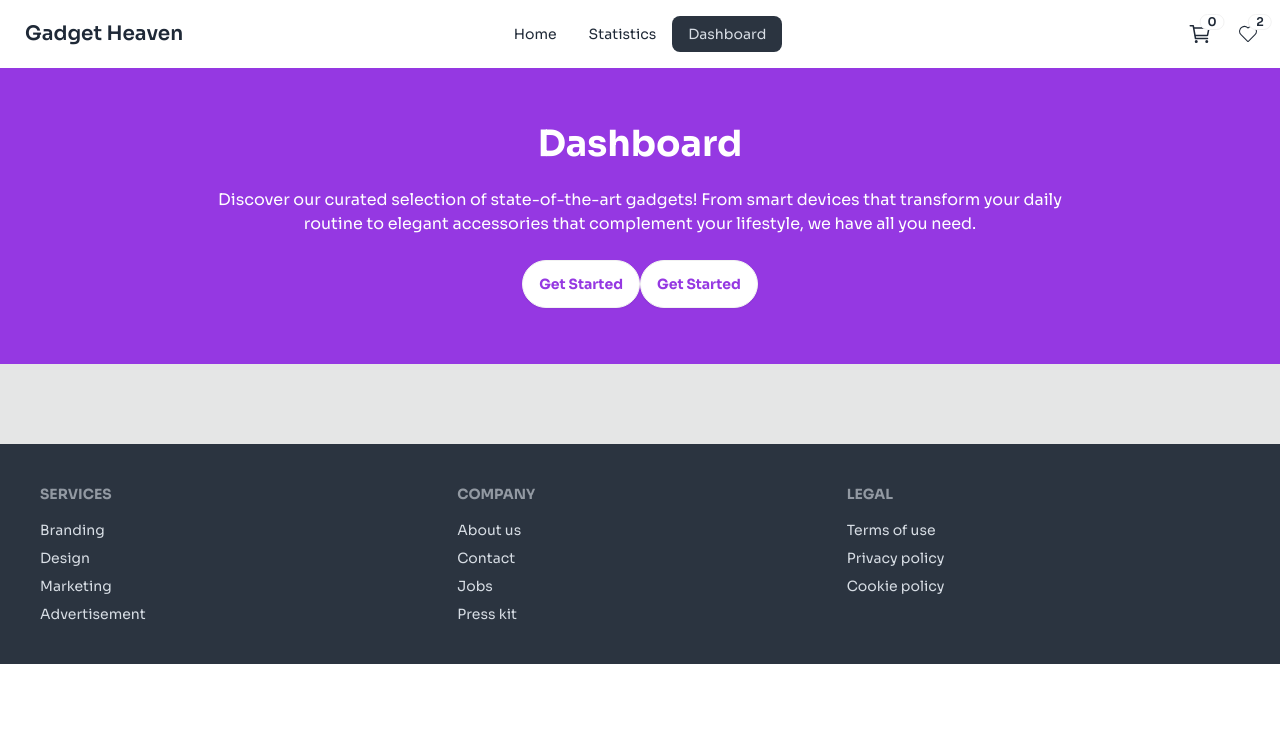
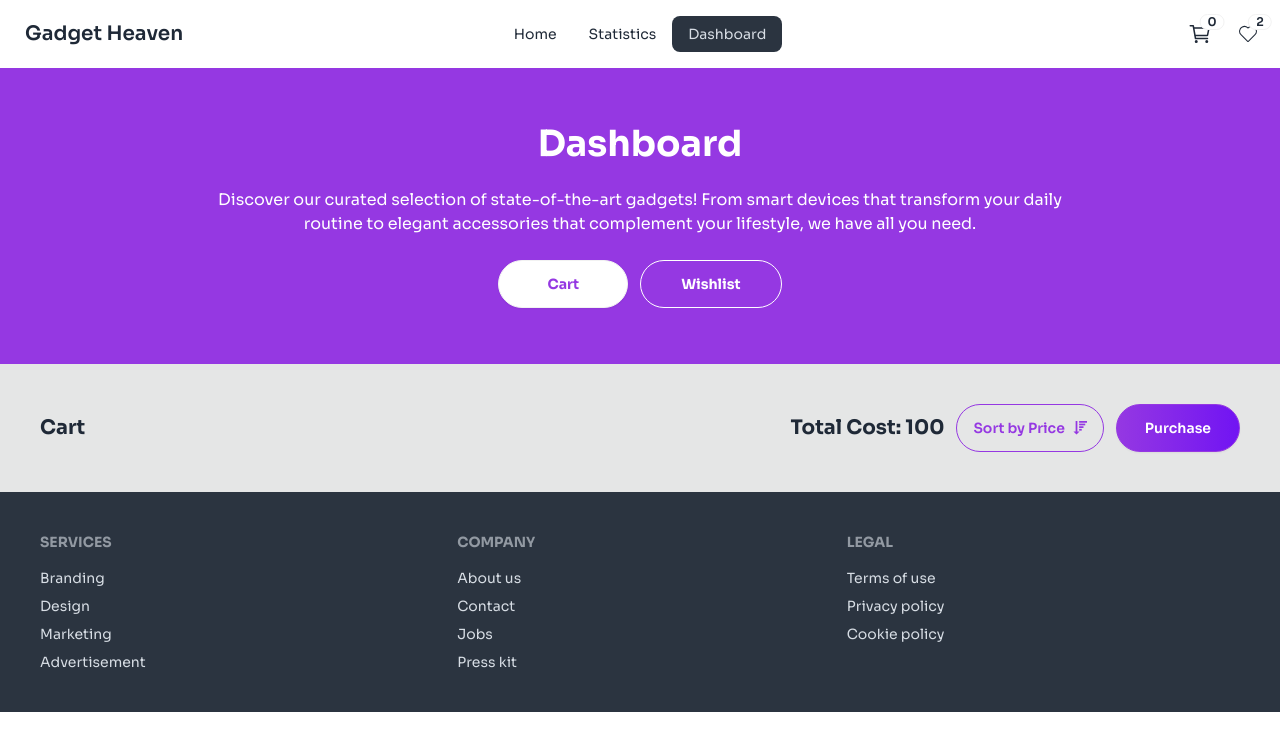
Before and after one commit to DKAbir111/gadget-heaven, a React (Vite) app: page /dashboard in a window 1280 px wide. Shown: the top 750 px of the page. Built offline with nearby package versions, Linux system fonts and the light colour scheme.

Commit message:
Add wishlist and add to cart product view by conditional rendering

```diff
--- /dev/null
+++ b/src/components/Context/wishContext.js
@@ -0,0 +1,3 @@
+import { createContext } from "react";
+
+export const WishContext = createContext([])
--- a/src/components/Dashboard/AddCart.jsx
+++ b/src/components/Dashboard/AddCart.jsx
@@ -1,8 +1,9 @@
+import PropTypes from 'prop-types'
 import { MdDeleteForever } from "react-icons/md";
 export default function AddCart({ item }) {
     const { product_title, product_image, description, price } = item;
     return (
-        <div className="flex p-5 rounded-lg bg-white border w-3/5  mx-auto items-center mt-5 justify-between">
+        <div className="flex px-2 py-5 md:p-5 rounded-lg bg-white border lg:w-3/5  mx-auto items-center mt-5 justify-between">
             <div className="flex gap-5 items-center">
                 <div className="w-36">
                     <img src={product_image} alt={product_title} className="object-cover" />
@@ -23,18 +24,6 @@ export default function AddCart({ item }) {
 }
 
 
-// {
-//     "product_id": "20",
-//     "product_title": "Oculus Quest 2",
-//     "product_image": "https://i.ibb.co.com/wYdnb87/20.jpg",
-//     "category": "Accessories",
-//     "price": 299.99,
-//     "description": "All-in-one virtual reality headset.",
-//     "Specification": [
-//         "64GB storage",
-//         "Standalone operation",
-//         "High-resolution display"
-//     ],
-//     "availability": true,
-//     "rating": 4.7
-// },
+AddCart.propTypes = {
+    item: PropTypes.object.isRequired,
+}
--- a/src/components/Dashboard/Dashboard.jsx
+++ b/src/components/Dashboard/Dashboard.jsx
@@ -1,10 +1,20 @@
-import { useContext } from "react"
+import { useContext, useState } from "react"
 import { CartContext } from "../Context/cartContext"
 import AddCart from "./AddCart";
+import { ImSortAmountDesc } from "react-icons/im";
 
 export default function Dashboard() {
     const value = useContext(CartContext)
     const { addCart } = value;
+    const [active, setActive] = useState("Cart")
+    const handleClick = (object) => {
+        if (object === "Cart") {
+            setActive("Cart");
+        }
+        else {
+            setActive("Wishlist");
+        }
+    }
     return (
         <div className="relative flex flex-col items-center">
             <div className="hero  bg-[#9538E2] p-10">
@@ -14,17 +24,29 @@ export default function Dashboard() {
                         <p className="py-6 md:w-3/4">
                             Discover our curated selection of state-of-the-art gadgets! From smart devices that transform your daily routine to elegant accessories that complement your lifestyle, we have all you need.
                         </p>
-                        <div>
-                            <button className="btn bg-white text-[#9538E2] rounded-full font-bold">Get Started</button>
-                            <button className="btn bg-white text-[#9538E2] rounded-full font-bold">Get Started</button>
+                        <div className="flex gap-3">
+                            <button className={`btn  rounded-full font-bold px-12 ${active === "Cart" ? "bg-white text-[#9538E2]" : "btn-outline text-white"}`} onClick={() => handleClick("Cart")}>Cart</button>
+                            <button className={`btn  rounded-full font-bold px-10 ${active === "Wishlist" ? "bg-white text-[#9538E2]" : "btn-outline text-white"}`} onClick={() => handleClick("Wishlist")}>Wishlist</button>
                         </div>
                     </div>
                 </div>
             </div>
-            <div className="bg-base-300 w-full p-10">
+            <div className="bg-base-300 w-full md:p-10 p-2">
+                <div className="flex items-center justify-between">
+                    <h3 className="text-xl font-bold">{active}</h3>
+                    <div className="flex items-center gap-3">
+                        <h3 className="text-xl font-bold">Total Cost: {100}</h3>
+                        <button className="btn btn-outline text-[#9538E2] rounded-full hover:bg-[#9538E2] hover:border-[#9538E2]">Sort by Price<ImSortAmountDesc /></button>
+                        <button className="btn rounded-full bg-gradient-to-r from-[#9538E2] to-[#7114f3] border-[#9538E2] px-7 text-white">Purchase</button>
+                    </div>
+                </div>
                 {
-                    addCart.map(item => <AddCart item={item} key={item.product_id} />)
+                    active === "Cart" ?
+                        addCart.map(item => <AddCart item={item} key={item.product_id} />) :
+                        <h1>Hello from wish list</h1>
                 }
+
+
             </div>
         </div>
 
--- a/src/components/Details/ProductDetails.jsx
+++ b/src/components/Details/ProductDetails.jsx
@@ -21,7 +21,7 @@ export default function ProductDetails() {
                 position: "top-center",
             });
     };
-
+    //Add wish list functionality
 
     //Add to cart functionality error
     const value = useContext(CartContext)
--- a/src/components/Root/Root.jsx
+++ b/src/components/Root/Root.jsx
@@ -3,17 +3,20 @@ import Navbar from "../Navbar/Navbar";
 import Footer from "../Footer/Footer";
 import { CartContext } from "../Context/cartContext";
 import { useState } from "react";
+import { WishContext } from "../Context/wishContext";
 
 const Root = () => {
     const [addCart, setAddCart] = useState([])
+    const [addWish, setAddWish] = useState([])
     return (
         <CartContext.Provider value={{ addCart, setAddCart }}>
-            <div>
-                <Navbar />
-                <Outlet />
-                <Footer />
-            </div>
-
+            <WishContext.Provider value={{ addWish, setAddWish }}>
+                <div>
+                    <Navbar />
+                    <Outlet />
+                    <Footer />
+                </div>
+            </WishContext.Provider>
         </CartContext.Provider>
     );
 };
```
